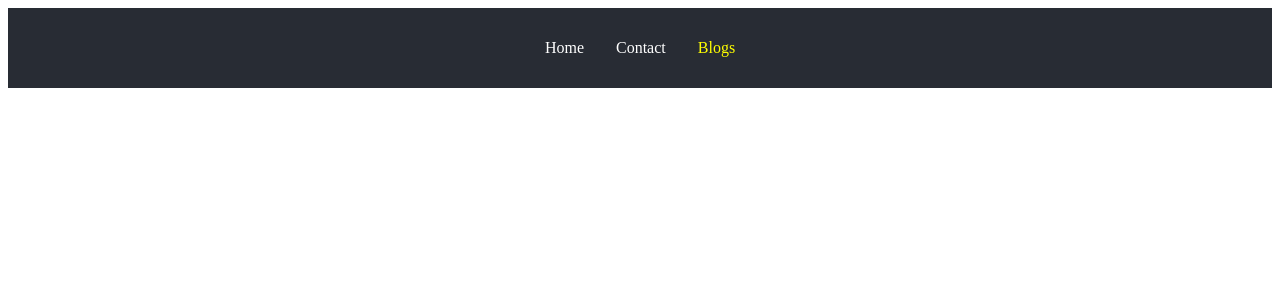
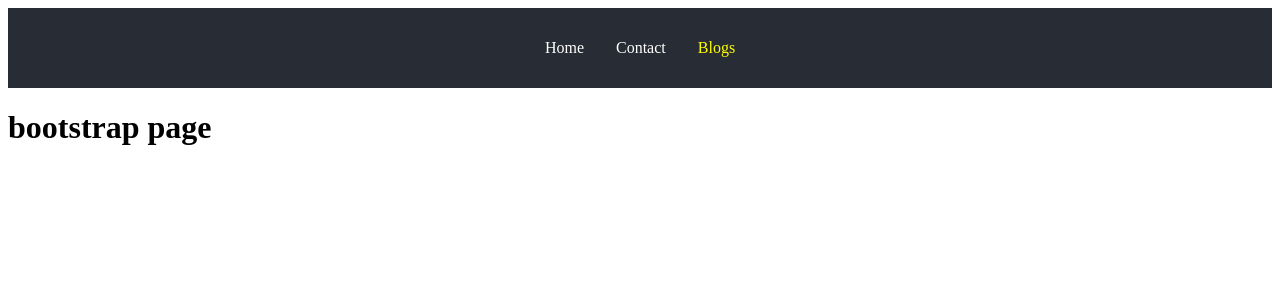
Before and after one commit to mdhasibulhasan907/React_Dynamic_Routing, a React (Vite) app: page /blogs/bootstrap in a window 1280 px wide. Before the commit this address had no page. Shown: the top 300 px of the page. Built offline with nearby package versions, Linux system fonts and the light colour scheme.

Commit message:
Dynamic routing done

```diff
--- a/src/App.jsx
+++ b/src/App.jsx
@@ -2,6 +2,7 @@ import {BrowserRouter,Routes,Route} from 'react-router-dom';
 import Home from './pages/Home';
 import Contact from './pages/Contact';
 import Blogs from './pages/Blogs';
+import Blog from './pages/Blog'
 import Navbar from './components/Navbar';
 
 import './App.css';
@@ -17,6 +18,8 @@ const  App=()=> {
               <Route path='/' element={<Home/>}/>
               <Route path='/contact' element={<Contact/>}/>
               <Route path='/blogs' element={<Blogs/>}/>
+              <Route path='/blogs/:title' element={<Blog/>}/>
+
         </Routes>
 
     </BrowserRouter>
--- /dev/null
+++ b/src/pages/Blog.jsx
@@ -0,0 +1,16 @@
+
+// eslint-disable-next-line no-unused-vars
+import React from 'react';
+import { useParams } from 'react-router-dom';
+
+
+const Blog=()=>{
+    const {title} = useParams();
+    return (
+     <div>
+     <h1>  { title } page</h1>
+    </div>
+    )
+}
+
+export default Blog;
--- a/src/pages/Blogs.jsx
+++ b/src/pages/Blogs.jsx
@@ -3,9 +3,8 @@
 import React,{useState} from 'react'
 
 import { blogsData } from '../data'
-// eslint-disable-next-line no-unused-vars
+
 import { Link } from 'react-router-dom';
-
 const Blogs = () => {
 
   const [blogs,setBlogs]=useState(blogsData);
@@ -30,7 +29,7 @@ const Blogs = () => {
               return  <article key={id}>
                 <h3>{title}</h3>
                 <p>{truncateString(body,300)}</p>
-               <Link to='/title'>leran more</Link>
+               <Link to={title}>learn more</Link>
               </article>
              })
           }
```
